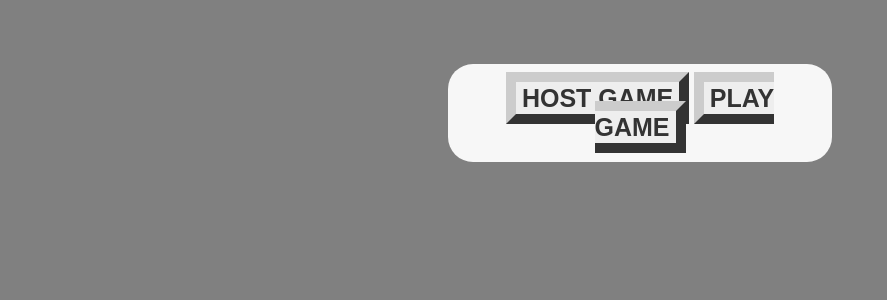
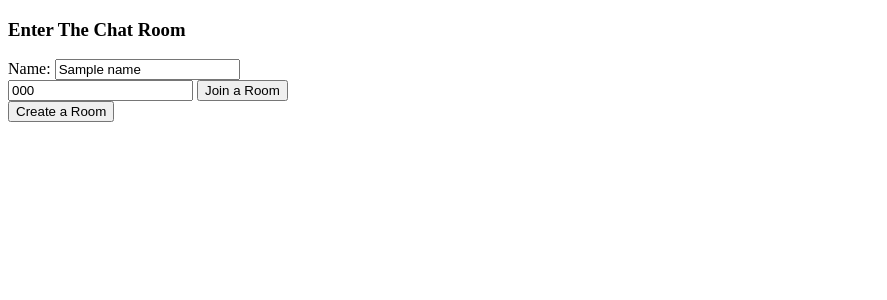
Before and after one commit to M0zzi3/TradeGame, a Flask app: template templates/home.html in a window 1280 px wide. Shown: the top 300 px of the page, without its empty margins (0-887 px from the left). Run offline with Flask 2, Linux system fonts and the light colour scheme; the template is opened without the code that fills it: most values are stand-ins (such as "Sample title", 1, 10 or a date in 2020); some libraries are stand-ins or nearby versions.

Commit message:
complete rework

```diff
--- a/gameHost.py
+++ /dev/null
@@ -1,5 +0,0 @@
-import random
-
-class Host:
-    def __init__(self):
-        self.id = random.randint(100000,999999) #rboić zabezpieczenie aby się nie powtarzały
--- a/gamePlayer.py
+++ /dev/null
@@ -1,4 +0,0 @@
-
-class Player:
-    def __init__(self, gameObj):
-        self.gameObj = gameObj
--- a/main.py
+++ b/main.py
@@ -1,39 +1,97 @@
-from flask import Flask, render_template, session, request
-from gameHost import Host
-from gamePlayer import Player
+from flask import Flask, render_template, request, session, redirect, url_for
+from flask_socketio import join_room, leave_room, send, SocketIO
+import random
+from string import ascii_uppercase
+
 from datetime import timedelta
-
 
 app = Flask(__name__)
 app.permanent_session_lifetime = timedelta(minutes = 60)
 app.secret_key = "SuperUltraTajneNaPrawdeToTajneBardzo"
+socketio = SocketIO(app)
+
+GAMES = {}
 
 
-AVAILABLE_GAME = {}
+def generate_unique_code(length):
+    while True:
+        code = ""
+        for _ in range(length):
+            code += random.choice(ascii_uppercase)
 
-@app.route('/')
-def home_page():
+        if code not in GAMES:
+            break
+
+    return code
+
+@app.route("/", methods=["POST", "GET"])
+def home():
+    session.clear()
+    if request.method == "POST":
+        name = request.form.get("name")
+        code = request.form.get("code")
+        join = request.form.get("join", False)
+        create = request.form.get("create", False)
+        if not name:
+            return render_template("home.html", error="Please enter a name.", code=code, name=name)
+
+        if join != False and not code:
+            return render_template("home.html", error="Please enter a room code.", code=code, name=name)
+
+        room = code
+        if create != False:
+            room = generate_unique_code(4)
+            GAMES[room] = {"master":"", "members": 0}
+        elif code not in GAMES:
+            return render_template("home.html", error="Room does not exist.", code=code, name=name)
+
+        session["room"] = room
+        session["name"] = name
+        return redirect(url_for("room"))
+
     return render_template("home.html")
 
-@app.route('/hostgame')
-def host_game():
-    game = Host()
-    print("[SYSTEM] GAME CREATED ID: ", game.id)
-    AVAILABLE_GAME.update({str(game.id):game})
-    return str(game.id) # Tutaj już rozpocząć web socketa
+@app.route("/room")
+def room():
+    room = session.get("room")
+    if room is None or session.get("name") is None or room not in GAMES:
+        return redirect(url_for("home"))
+    return render_template("room.html", code=room)
 
-@app.route('/playgame', methods=["POST","GET"])
-def join_game():
-    if request.method == "POST":
-        userIdGameInput = request.form["gameid"]
-        player = Player(AVAILABLE_GAME[userIdGameInput]) #! Sprawdzanie czy jest inne od zera w sensie czy tam rzeczywiście jest jakieś id
-        return "work"
-        # return render_template("joingame.html") #? instancje player trzeba już wrzucić do sockta
+@socketio.on("connect")
+def connect(auth):
+    room = session.get("room")
+    name = session.get("name")
+    if not room or not name:
+        return
+    if room not in GAMES:
+        leave_room(room)
+        return
 
+    join_room(room)
+    if GAMES[room]["master"] == "":
+        session["host"] = True
+        GAMES[room]["master"] = request.sid
     else:
-        return render_template("joingame.html")
+        session["host"] = False
+    print(session.get("host"))
+    send({"name": name, "message": "has entered the room"}, to=GAMES[room]["master"])
+    GAMES[room]["members"] += 1
+    print(f"{name} joined room {room}")
 
+@socketio.on("disconnect")
+def disconnect():
+    room = session.get("room")
+    name = session.get("name")
+    leave_room(room)
 
+    if room in GAMES:
+        GAMES[room]["members"] -= 1
+        if GAMES[room]["members"] <= 0:
+            del GAMES[room]
 
-if __name__ == '__main__':
-    app.run()
+    send({"name": name, "message": "has left the room"}, to=room)
+    print(f"{name} has left the room {room}")
+
+if __name__ == "__main__":
+    socketio.run(app, debug=True)
--- a/static/css/base.css
+++ /dev/null
@@ -1,24 +0,0 @@
-body {
-    margin: 0;
-    padding: 0;
-    font-family: Helvetica;
-    background-color: grey;
-}
-.content {
-    text-align: center;
-    background-color: #f7f7f7;
-    margin: 5% 35% auto;
-    border-radius: 25px;
-    padding: 20px;
-}
-.button {
-    font: bold 25px Arial;
-    text-decoration: none;
-    background-color: #eeeeee;
-    color: #333333;
-    padding: 2px 6px 2px 6px;
-    border-top: 10px solid #cccccc;
-    border-right: 10px solid #333333;
-    border-bottom: 10px solid #333333;
-    border-left: 10px solid #cccccc;
-}
--- a/templates/base.html
+++ b/templates/base.html
@@ -2,14 +2,18 @@
 <html lang="pl">
     <head>
         <meta charset="UTF-8" />
+        <title>Chat App</title>
         <link
             rel="stylesheet"
-            href="{{ url_for('static', filename='css/base.css') }}"
+            href="{{url_for('static', filename='css/style.css')}}"
         />
-        {% block stylelink %}{% endblock %}
-        <title>100OK</title>
+        <script
+            src="https://cdnjs.cloudflare.com/ajax/libs/socket.io/4.0.1/socket.io.js"
+            integrity="sha512-q/dWJ3kcmjBLU4Qc47E4A9kTB4m3wuTY7vkFJDTZKjTs8jhyGQnaUrxa0Ytd0ssMZhbNua9hE+E7Qv1j+DyZwA=="
+            crossorigin="anonymous"
+        ></script>
     </head>
     <body>
-        {% block body %}{% endblock %}
+        <div class="content">{% block content %} {% endblock %}</div>
     </body>
 </html>
--- a/templates/home.html
+++ b/templates/home.html
@@ -1,6 +1,31 @@
-{% extends "base.html" %} {% block body %}
-<div class="content">
-    <a class="button" href="/hostgame">HOST GAME</a>
-    <a class="button" href="/playgame">PLAY GAME</a>
-</div>
+{% extends 'base.html' %} {% block content %}
+<form method="post" class="buttons">
+    <h3>Enter The Chat Room</h3>
+    <div>
+        <label>Name:</label>
+        <input
+            type="text"
+            placeholder="Pick a name!"
+            name="name"
+            value="{{name}}"
+        />
+    </div>
+    <div class="join">
+        <input
+            type="text"
+            placeholder="Room Code"
+            name="code"
+            value="{{code}}"
+        />
+        <button type="submit" name="join">Join a Room</button>
+    </div>
+    <button type="submit" name="create" class="create-btn">
+        Create a Room
+    </button>
+    {% if error %}
+    <ul>
+        <li>{{error}}</li>
+    </ul>
+    {% endif %}
+</form>
 {% endblock %}
```
Also changed, not shown: templates/joingame.html (deleted, +0 -7 lines), templates/room.html (added, +31 -0 lines), templates/game.html (deleted).
